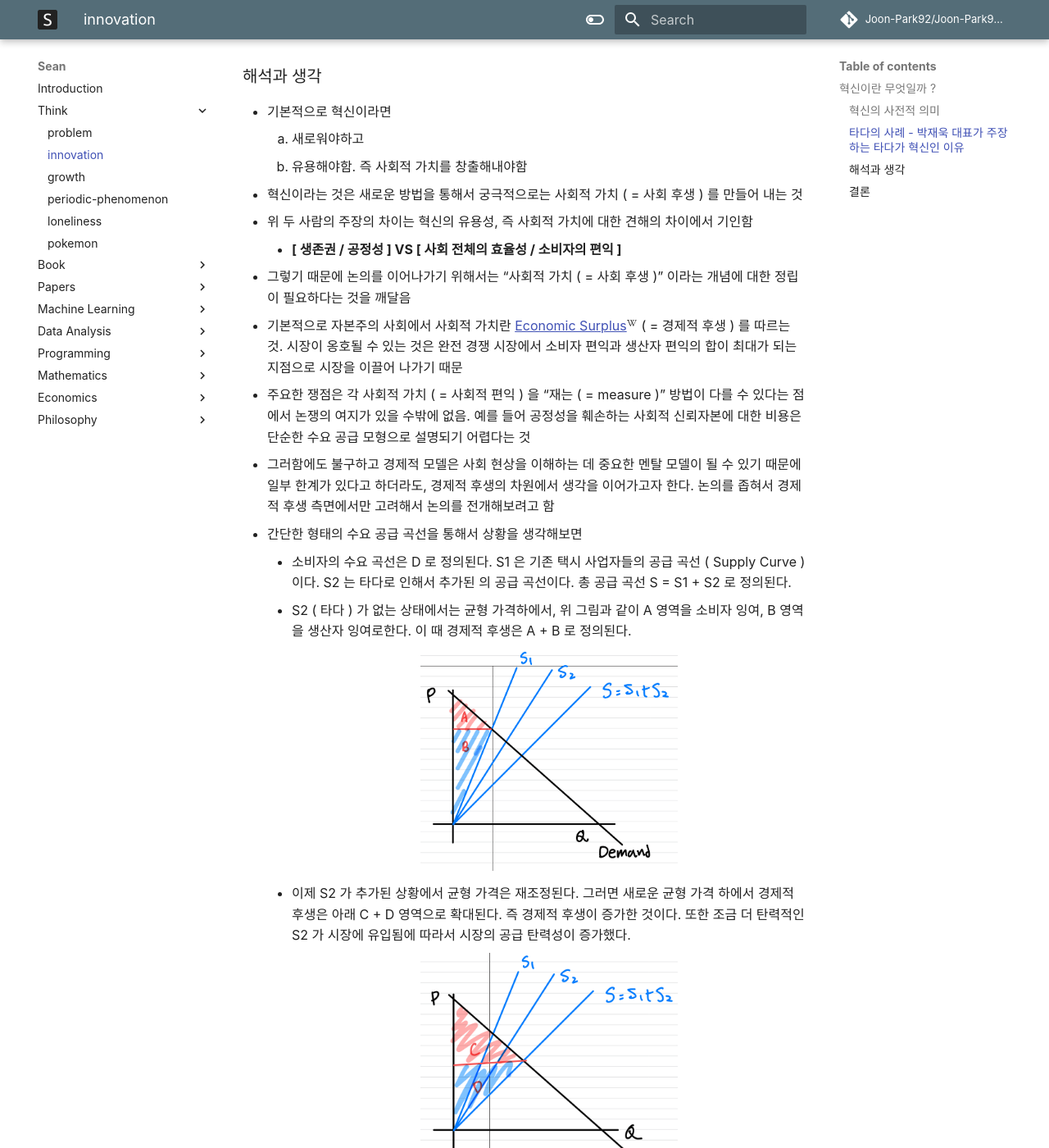
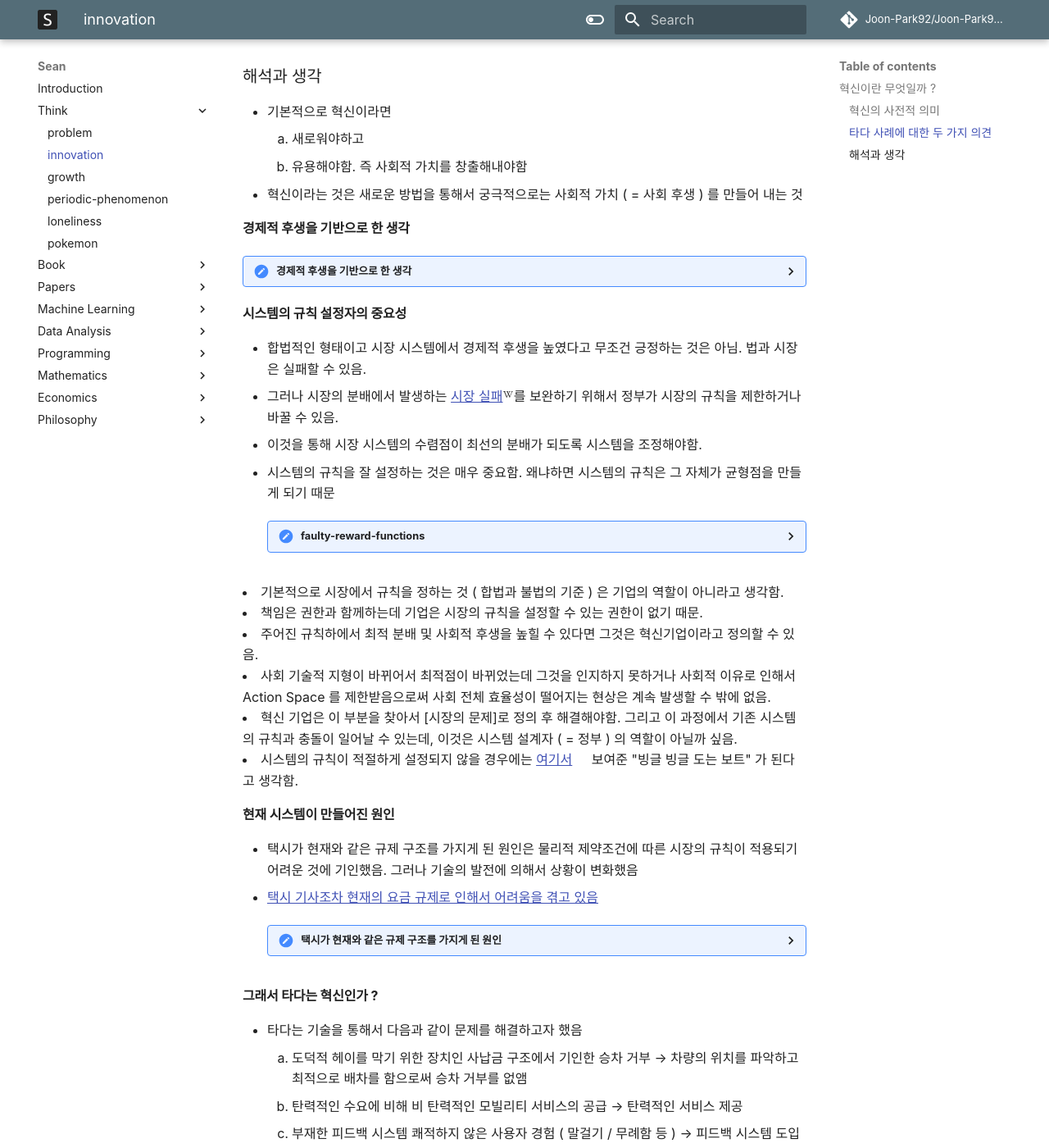
Before and after one commit to Joon-Park92/Joon-Park92.github.io, an MkDocs documentation site: the page built from docs/2f6da2cc-73a4-4dbb-aa14-4c2280df6a59.md, in a window 1280 px wide and 1400 px high, scrolled down 736 px. Shown: the whole window at 82% size. Built offline with MkDocs 1.6.1 and Material for MkDocs 9.7.7, drawn with Linux system fonts in a browser that asks for light colours; comment, search, counter and statistics services are not loaded; some of the changed text lies outside the part shown.

Commit message:
Automatically sync files from knowledge #147

```diff
--- a/docs/2f6da2cc-73a4-4dbb-aa14-4c2280df6a59.md
+++ b/docs/2f6da2cc-73a4-4dbb-aa14-4c2280df6a59.md
@@ -10,7 +10,7 @@
 - 그러나 [**새롭다**] 와 [**가치있다**]를 어떻게 정의하느냐에 따라서 구체적인 사례에서 의견이 달라질 수 있겠다.
 - 구체적인 사례로서 타다를 옹호하는 측과 옹호하지 않는 측의 의견을 정리해보자.
 
-## 타다의 사례 - 박재욱 대표가 주장하는 타다가 혁신인 이유
+## 타다 사례에 대한 두 가지 의견
 
 <details markdown="1">
 <summary><b>타다의 사례 - 박재욱 대표가 주장하는 타다가 혁신인 이유</b></summary>
@@ -76,6 +76,11 @@
     2. 유용해야함. 즉 사회적 가치를 창출해내야함
 - 혁신이라는 것은 새로운 방법을 통해서 궁극적으로는 사회적 가치 ( = 사회 후생 ) 를 만들어 내는 것
 
+### 경제적 후생을 기반으로 한 생각
+
+<details markdown="1">
+<summary><b>경제적 후생을 기반으로 한 생각</b></summary>
+
 - 위 두 사람의 주장의 차이는 혁신의 유용성, 즉 사회적 가치에 대한 견해의 차이에서 기인함
     - **[ 생존권 / 공정성 ] VS [ 사회 전체의 효율성 / 소비자의 편익 ]**
 - 그렇기 때문에 논의를 이어나가기 위해서는 “사회적 가치 ( = 사회 후생 )” 이라는 개념에 대한 정립이 필요하다는 것을 깨달음
@@ -109,10 +114,18 @@
         <img src="../img/innovation/4.png" alt="drawing" style="width:50%;"/>
         </div>
 
----
+- 형평성의 문제가 발생한 것은 "규제"로 인한 생산 비용의 차이에서 기인한 것.
+- 그러나 그 과정에서 최근 [대법원의 판례](https://www.scourt.go.kr/portal/news/NewsViewAction.work;jsessionid=uXu2JKXM01geX2b2dUo1ELKwnoYKZLaIkuzs6nDkNpnxELt9x56LYrDgGE7t0FCw.BJEUWS04_servlet_SCWWW?pageIndex=1&searchWord=&searchOption=&gubun=6&seqnum=2423)대로 적법한 형태였음.
+- 타다는 위법성 여부에 대한 검토에 최선을 다했고, 대법원 판결에 따르면 시장의 규칙을 어긴 것이 아님.
+- 그런 상황에서 타다는 적어도 합법적인 형태의 사업을 통해서 경제적 후생 ( = 사회적 후생 ) 을 높였기 때문에 혁신이라고 할 수 있다고 생각.
 
-- 형평성의 문제가 발생한 것은 “규제”로 인한 생산 비용의 차이에서 기인한 것. 그러나 그 과정에서 최근 [대법원의 판례](https://www.scourt.go.kr/portal/news/NewsViewAction.work;jsessionid=uXu2JKXM01geX2b2dUo1ELKwnoYKZLaIkuzs6nDkNpnxELt9x56LYrDgGE7t0FCw.BJEUWS04_servlet_SCWWW?pageIndex=1&searchWord=&searchOption=&gubun=6&seqnum=2423)대로 적법한 형태였음. 타다는 위법성 여부에 대한 검토에 최선을 다했고, 대법원 판결에 따르면 시장의 규칙을 어긴 것이 아님. 그런 상황에서 타다는 적어도 합법적인 형태의 사업을 통해서 경제적 후생 ( = 사회적 후생 ) 을 높였기 때문에 혁신이라고 할 수 있다고 생각.
-- 합법적인 형태이고 시장 시스템에서 경제적 후생을 높였다고 무조건 긍정하는 것은 아님. 법과 시장은 실패할 수 있음. 그러나 시장의 분배에서 발생하는 [시장 실패](https://en.wikipedia.org/wiki/Market_failure)를 보완하기 위해서 정부가 시장의 규칙을 제한하거나 바꿀 수 있음. 이것을 통해 시장 시스템의 수렴점이 최선의 분배가 되도록 시스템을 조정해야함.
+</details>
+
+### 시스템의 규칙 설정자의 중요성
+
+- 합법적인 형태이고 시장 시스템에서 경제적 후생을 높였다고 무조건 긍정하는 것은 아님. 법과 시장은 실패할 수 있음.
+- 그러나 시장의 분배에서 발생하는 [시장 실패](https://en.wikipedia.org/wiki/Market_failure)를 보완하기 위해서 정부가 시장의 규칙을 제한하거나 바꿀 수 있음.
+- 이것을 통해 시장 시스템의 수렴점이 최선의 분배가 되도록 시스템을 조정해야함.
 - 시스템의 규칙을 잘 설정하는 것은 매우 중요함. 왜냐하면 시스템의 규칙은 그 자체가 균형점을 만들게 되기 때문
     <details markdown="1">
     <summary><b>faulty-reward-functions</b></summary>
@@ -123,10 +136,18 @@
     - 이러한 종류의 의도와 다르게 동작하는 것을 **[Misaligned goals in artificial intelligence](https://en.wikipedia.org/wiki/Misaligned_goals_in_artificial_intelligence)** 라고 하는데, 즉 어떠한 목적함수를 설정 하느냐에 따라 수렴하는 곳이 의도한 것과 달라질 수 있음을 보여줌
     - 즉 시스템의 수렴점은 바람직한 결과를 잘 반영하는 규칙에 의해서 결정된다고 할 수 있음. 따라서 시스템의 수렴을 바람직하게 만들기 위해서는 정교하게 설계된 시스템 ( = 규칙들 ) 이 필요
     </details>
-- 기본적으로 시장에서 규칙을 정하는 것 ( 합법과 불법의 기준 ) 은 기업의 역할이 아니라고 생각함. 책임은 권한과 함께하는데 기업은 시장의 규칙을 설정할 수 있는 권한이 없기 때문. 주어진 규칙하에서 최적 분배 및 사회적 후생을 높힐 수 있다면 그것은 혁신기업이라고 정의할 수 있음.
+- 기본적으로 시장에서 규칙을 정하는 것 ( 합법과 불법의 기준 ) 은 기업의 역할이 아니라고 생각함.
+- 책임은 권한과 함께하는데 기업은 시장의 규칙을 설정할 수 있는 권한이 없기 때문.
+- 주어진 규칙하에서 최적 분배 및 사회적 후생을 높힐 수 있다면 그것은 혁신기업이라고 정의할 수 있음.
 - 사회 기술적 지형이 바뀌어서 최적점이 바뀌었는데 그것을 인지하지 못하거나 사회적 이유로 인해서 Action Space 를 제한받음으로써 사회 전체 효율성이 떨어지는 현상은 계속 발생할 수 밖에 없음.
-- 혁신 기업은 이 부분을 찾아서 [시장의 문제]로 정의 후 해결해야함. 그리고 이 과정에서 기존 시스템의 규칙과 충돌이 일어날 수 있는데, 이것은 시스템 설계자 ( = 정부 ) 의 역할이 아닐까 싶음. 시스템의 규칙이 적절하게 설정되지 않을 경우에는 [여기서](https://openai.com/research/faulty-reward-functions) 보여준 “빙글 빙글 도는 보트” 가 될 수 있음
+- 혁신 기업은 이 부분을 찾아서 [시장의 문제]로 정의 후 해결해야함. 그리고 이 과정에서 기존 시스템의 규칙과 충돌이 일어날 수 있는데, 이것은 시스템 설계자 ( = 정부 ) 의 역할이 아닐까 싶음.
+- 시스템의 규칙이 적절하게 설정되지 않을 경우에는 [여기서](https://openai.com/research/faulty-reward-functions) 보여준 "빙글 빙글 도는 보트" 가 된다고 생각함.
+
+### 현재 시스템이 만들어진 원인
+
 - 택시가 현재와 같은 규제 구조를 가지게 된 원인은 물리적 제약조건에 따른 시장의 규칙이 적용되기 어려운 것에 기인했음. 그러나 기술의 발전에 의해서 상황이 변화했음
+- [택시 기사조차 현재의 요금 규제로 인해서 어려움을 겪고 있음](https://www.youtube.com/watch?v=YiQvKeNvGXM)
+
     <details markdown="1">
     <summary><b>택시가 현재와 같은 규제 구조를 가지게 된 원인</b></summary>
 
@@ -143,15 +164,17 @@
         출처 : <https://report.kakaomobility.com/post-corona-mobility-platform-and-taxi-market>
     </details>
 
+### 그래서 타다는 혁신인가 ?
+
 - 타다는 기술을 통해서 다음과 같이 문제를 해결하고자 했음
     1. 도덕적 헤이를 막기 위한 장치인 사납금 구조에서 기인한 승차 거부 → 차량의 위치를 파악하고 최적으로 배차를 함으로써 승차 거부를 없앰
     2. 탄력적인 수요에 비해 비 탄력적인 모빌리티 서비스의 공급 → 탄력적인 서비스 제공
     3. 부재한 피드백 시스템 쾌적하지 않은 사용자 경험 ( 말걸기 / 무례함 등 ) → 피드백 시스템 도입
 - 실제로 기본적으로 모바일 플랫폼은 얇은 시장 문제를 어느정도 해결해 주었고 사회적 효용을 높여주었다고 생각함. 그래서 타다는 새롭고 / 유용했기 때문에 혁신 기업이라고 할 수 있음
 - 타다로 인한 갈등은 일종의 시장 실패 ( = 시스템의 최적점이 우리가 바람직하다고 정의하는 포인트가 달라지는 것 ) 가 아닐까 싶음.
-- 타다와 관련된 일련의 사건들은 어찌보면 혁신과 비혁신의 논쟁이 아님. 변화하는 시대에 맞춰 시스템의 규칙을 어떻게 적절하게 수정할 것인지에 대한 논의가 필요하다는 생각. [택시 기사조차 현재의 요금 규제로 인해서 어려움을 겪고 있다고](https://www.youtube.com/watch?v=YiQvKeNvGXM) …
+- 타다와 관련된 일련의 사건들은 어찌보면 혁신과 비혁신의 논쟁이 아님. 변화하는 시대에 맞춰 시스템의 규칙을 어떻게 적절하게 수정할 것인지에 대한 논의가 필요하다는 생각.
 
-## 결론
+### 생각을 정리해보면
 
 1. 해결되지 않던 문제를 해결함으로써 사회적 편익 증진에 기여하는 행위는 혁신이다.
     - [ 세상에 존재하는 문제 ]를 해결 하였다고 한다면, 도구 자체가 본질이 되지는 않는다고 생각함. 시장의 문제를 해결하였느냐 자체가 중요한 요소
@@ -162,7 +185,8 @@
     1. 기업은 주어진 룰 내에서 최적의 분배를 위한 노력을 하고 그것은 경제적 후생을 높여줄 것임.
     2. 그러나 주어진 룰의 최적 지점이 이 항상 바람직한 곳으로 수렴하는 것은 아님
 3. 타다는 혁신이라고 생각함 - 카카오 모빌리티와 정확하게 동일한 논리로서
-    - 공급의 탄력성을 높혔고 / 얇은 수요의 문제를 해결함으로써 기존의 규제로 인해서 충분히 극대화되지 못한 사회적 효용에 기여를 했기 때문 - 여기서 의미하는 사회적 효용은 좁은 의미에서의 시장에서 측정되는 형태의 경제적 효용으로 한정함.
+    - 공급의 탄력성을 높혔고 / 얇은 수요의 문제를 해결함으로써 기존의 규제로 인해서 충분히 극대화되지 못한 사회적 효용에 기여를 했기 때문
+    - 여기서 의미하는 사회적 효용은 좁은 의미에서의 시장에서 측정되는 형태의 경제적 효용으로 한정함.
 4. 기업은 시장의 참여자로서 시장의 규칙에 따라서 분배 최적화를 달성하고자 노력할 뿐임. 시장 실패를 극복하기 위한 규칙을 설정하는 책임은 시스템 설계자 ( = 정부 ) 에게 있음 → 시장 실패를 극복하기 위한 규칙의 수정을 어떻게 효과적으로 할 것인지에 대한 사회적 논의가 필요
     - 시장에서 분배 문제를 하나의 게임으로 보자면 → 결국 시스템 디자인이 매우 중요한 요소
     - 게임의 룰 자체를 수정 할 수 있다면 좋겠으나 기업은 그럴 권한이 없음
```
